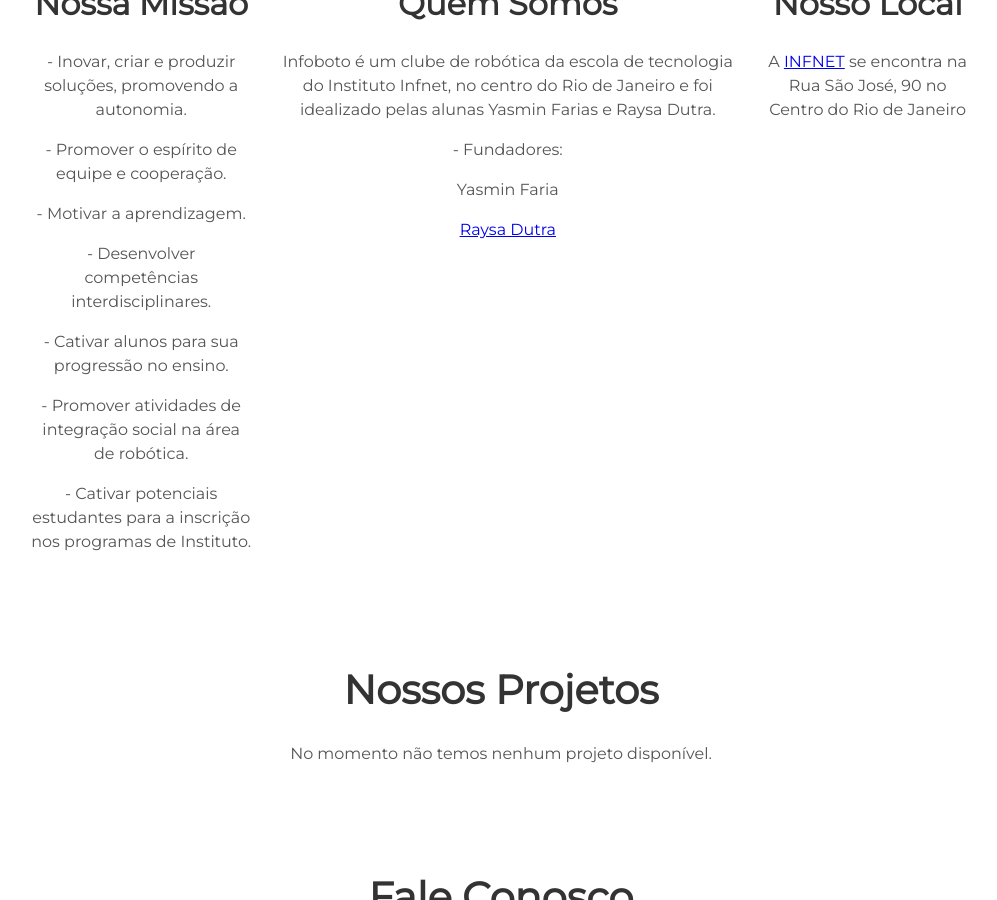
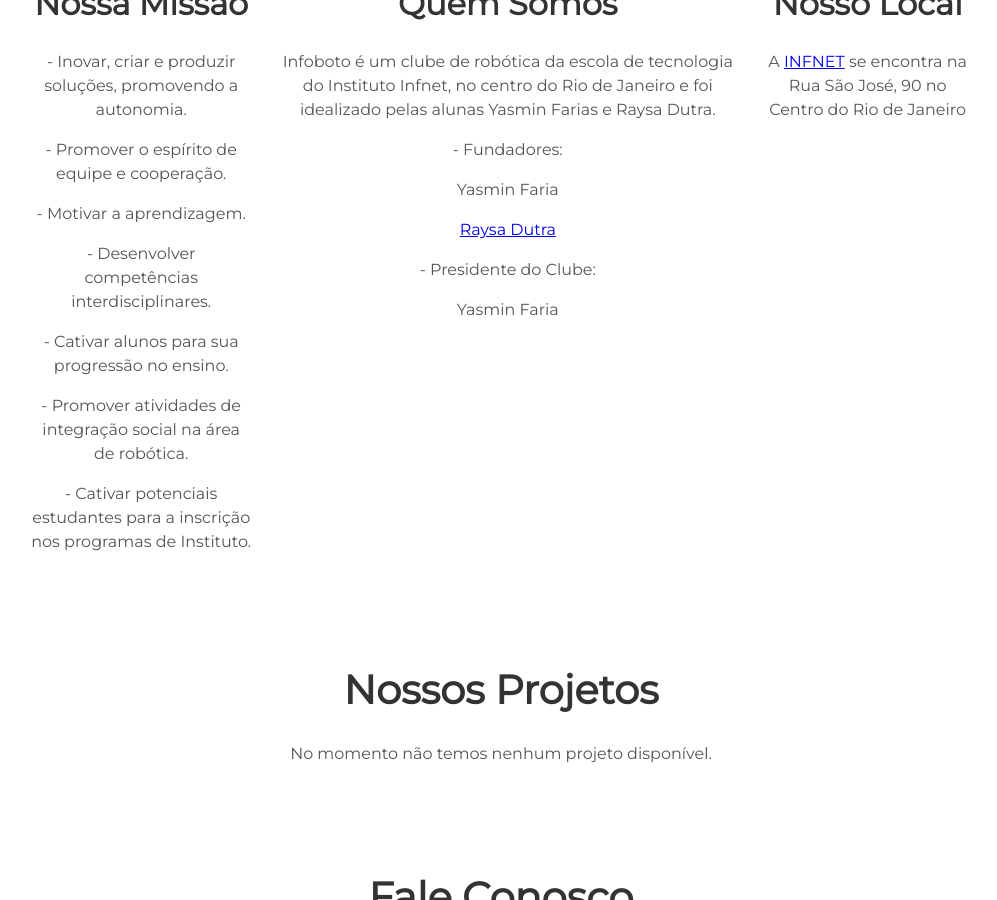
Before and after one commit to infoboto/infoboto.github.io, a Jekyll site: the page built from index.html, in a window 1280 px wide and 900 px high, scrolled down 1187 px. Shown: the whole window, without its empty margins (139-1136 px from the left). Built offline with Jekyll 4.4.1, drawn with Linux system fonts in a browser that asks for light colours.

Commit message:
Update about.html

```diff
--- a/_includes/about.html
+++ b/_includes/about.html
@@ -21,6 +21,8 @@ Farias e Raysa Dutra. </p>
       <p>- Fundadores:</p>
       <p>Yasmin Faria</p>
       <p><a href="https://hi-hi-ray.github.io/">Raysa Dutra</a></p>
+      <p>- Presidente do Clube:</p>
+      <p>Yasmin Faria</p>
 
     </div>
     <div class="tech">
```
